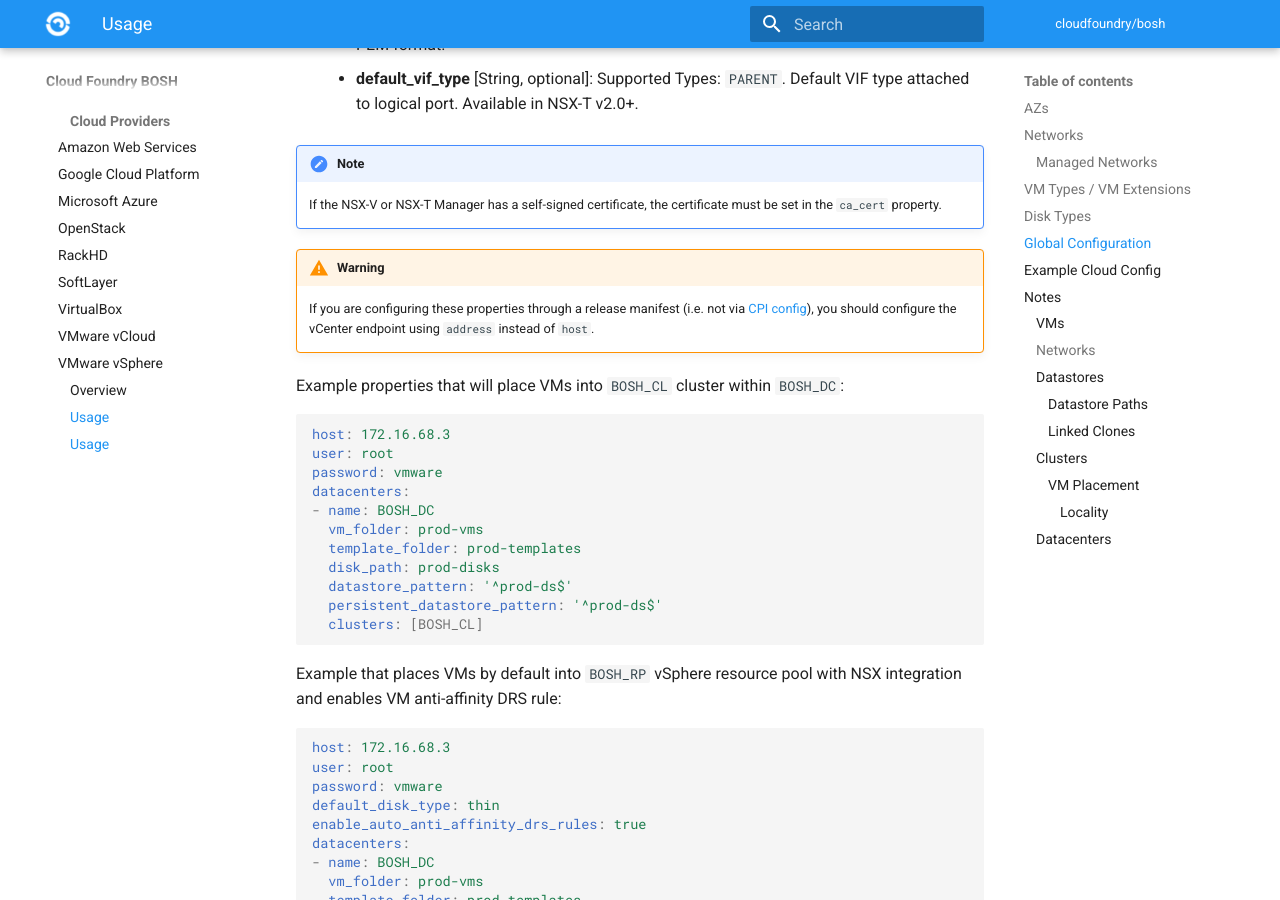
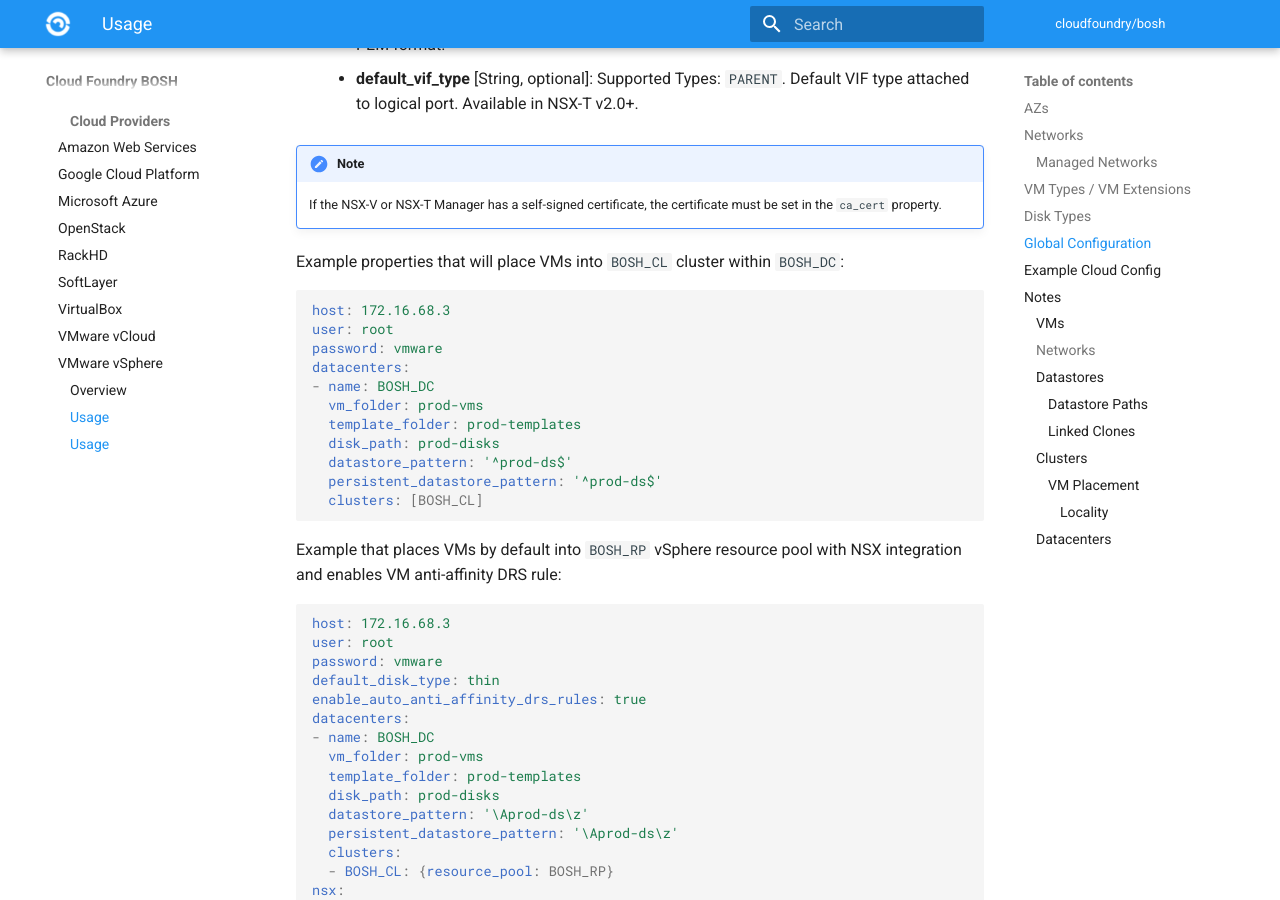
Before and after one commit to cloudfoundry/docs-bosh, an MkDocs documentation site: the page built from content/vsphere-cpi.md, in a window 1280 px wide and 900 px high, scrolled down 7932 px. Built offline with MkDocs 1.6.1 and Material for MkDocs 9.7.7, drawn with Linux system fonts in a browser that asks for light colours; old or Windows-style settings are respelled for this version of MkDocs.

Commit message:
Remove warning for configuring vSphere host in release manifest

````diff
--- a/content/vsphere-cpi.md
+++ b/content/vsphere-cpi.md
@@ -262,9 +262,6 @@ Schema:
 !!! note
     If the NSX-V or NSX-T Manager has a self-signed certificate, the certificate must be set in the `ca_cert` property.
 
-!!! warning
-    If you are configuring these properties through a release manifest (i.e. not via [CPI config](cpi-config.md)), you should configure the vCenter endpoint using `address` instead of `host`.
-
 Example properties that will place VMs into `BOSH_CL` cluster within `BOSH_DC`:
 
 ```yaml
````
